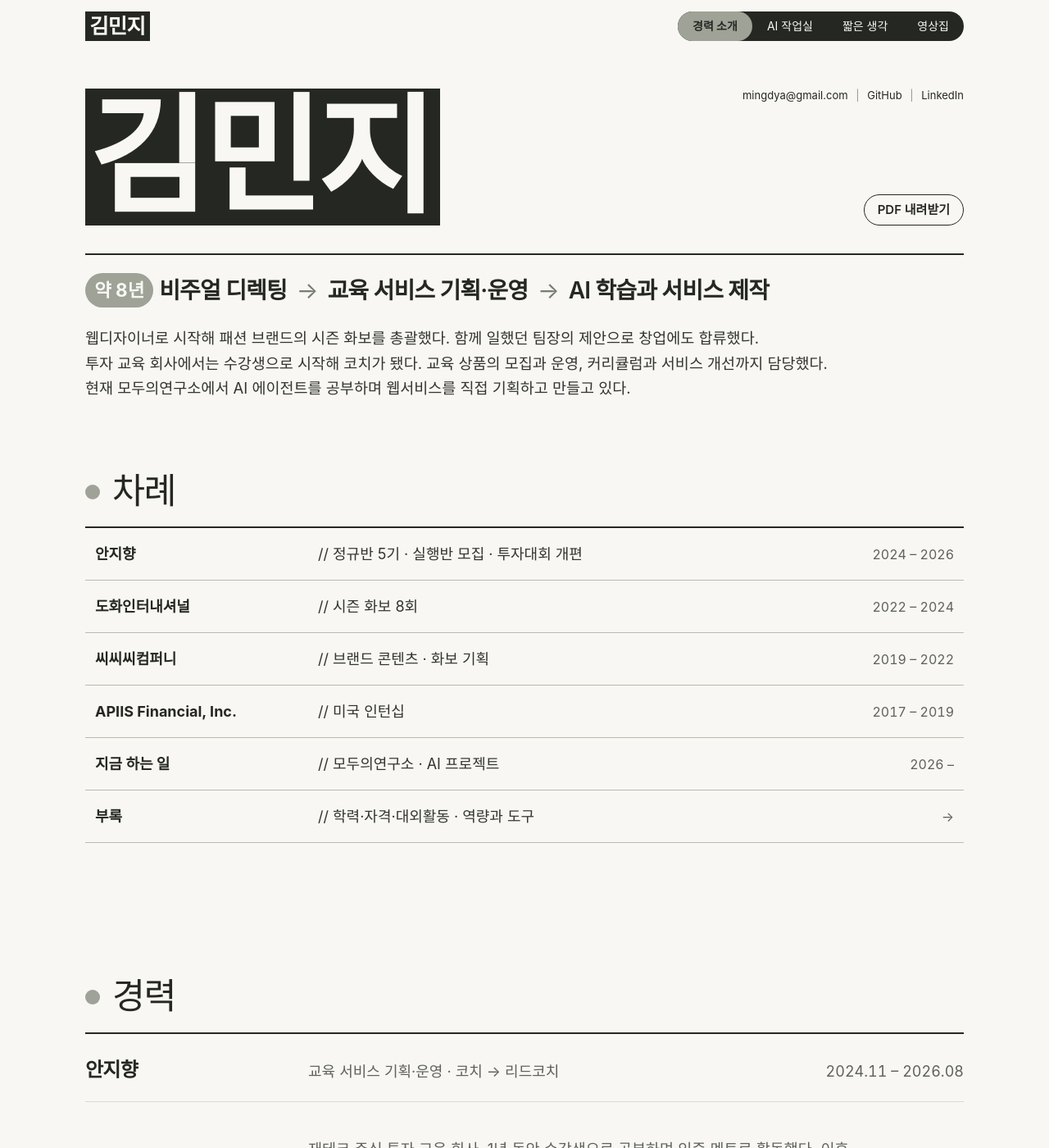
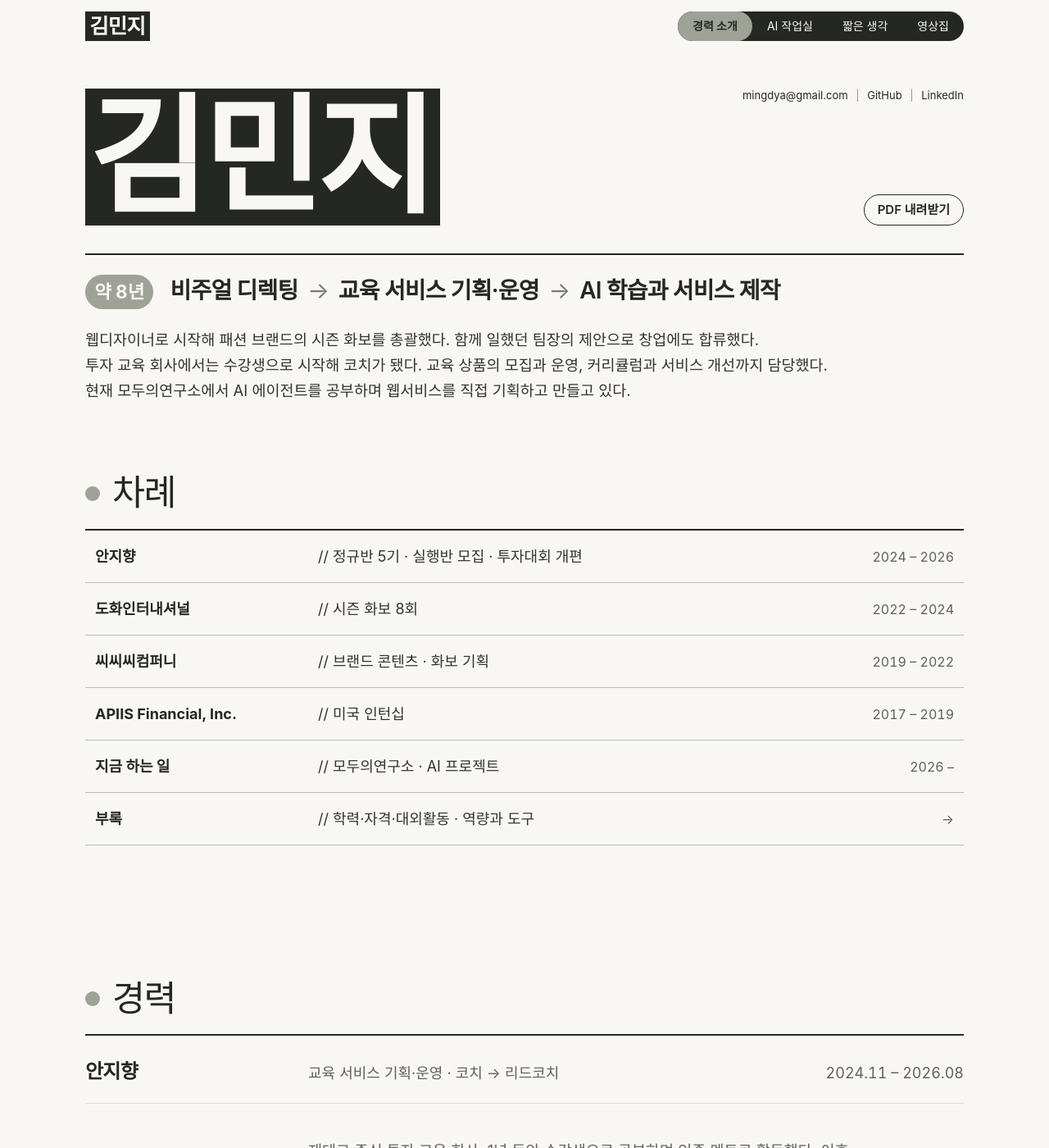
Before and after one commit to k-im-rose/k-im-rose.github.io, a Jekyll site: the page built from index.html, in a window 1280 px wide and 1400 px high. Shown: the whole window at 82% size. Built offline with Jekyll 4.4.1, drawn with Linux system fonts in a browser that asks for light colours; some web fonts are replaced.

Commit message:
경력 소개: 약 8년 알약과 뒤 글자 간격 3배, 세로 가운데 정렬
Co-Authored-By: Claude Haiku 5.5 <noreply@anthropic.com>

```diff
--- a/assets/css/cv.css
+++ b/assets/css/cv.css
@@ -63,7 +63,7 @@ b { font-weight: 700; color: var(--ink); }
 .flow span { color: var(--sage); font-weight: 400; margin: 0 .2em; }
 /* '약 8년'은 사례 01과 같은 밝은 세이지 알약. 글자는 흐름 줄보다 크게, 알약 높이는 줄 높이에 맞춤 */
 .flow .flow-tag {
-  display: inline-block; margin: 0 .3em 0 0; padding: 0 .5em; vertical-align: .08em;
+  display: inline-block; margin: 0 .9em 0 0; padding: 0 .5em; vertical-align: middle;
   background: var(--sage-light); color: var(--paper); border-radius: 999px;
   font-size: .8em; font-weight: 700; line-height: 1.875em; letter-spacing: 0;   /* 1.875em × .8 = 1.5 : 알약 높이는 오른쪽 흐름 글자 줄 높이와 같음 */
 }
```
